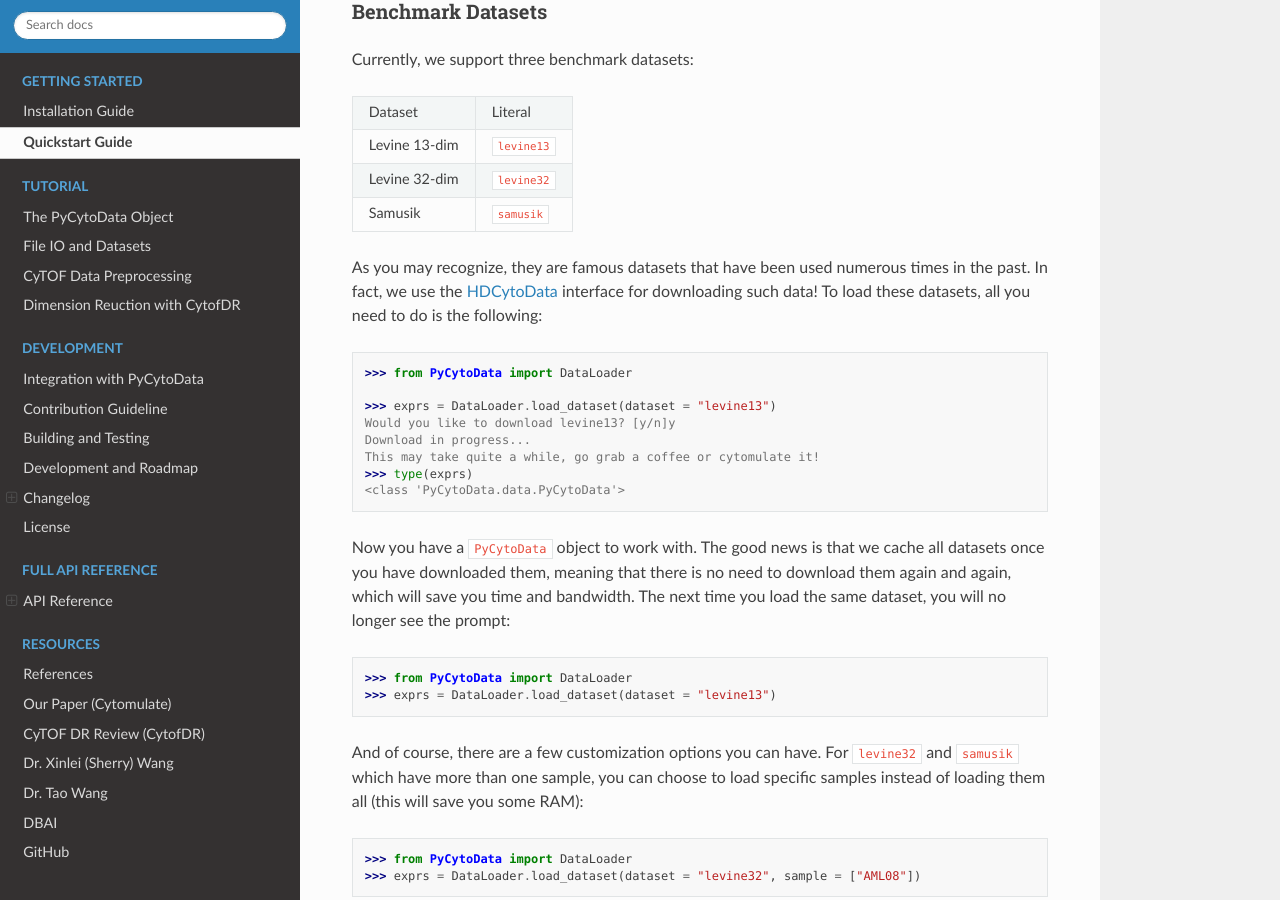
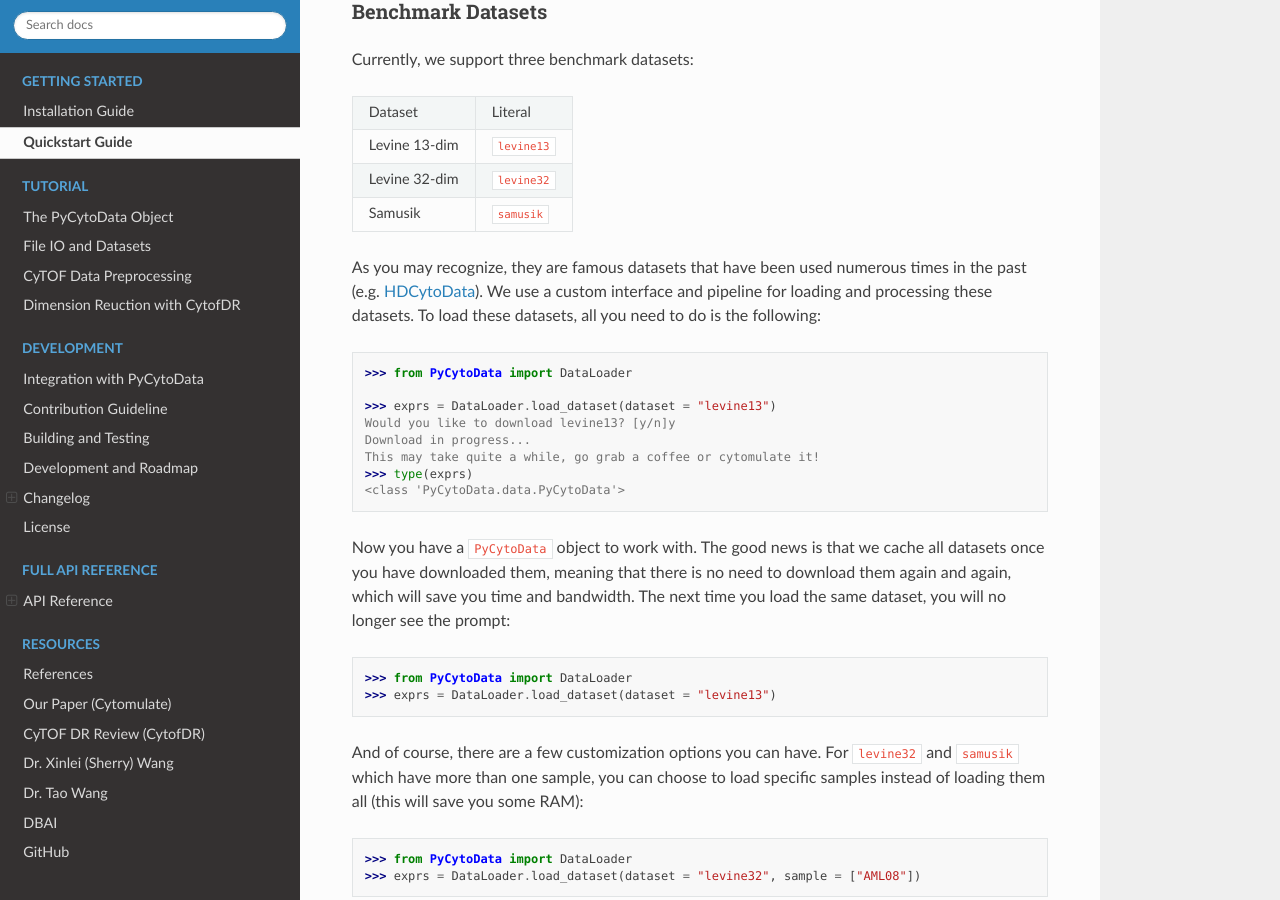
Before and after one commit to kevin931/PyCytoData, a Sphinx documentation site: the page built from docs/source/quickstart.rst, in a window 1280 px wide and 900 px high, scrolled down 509 px. Built offline with Sphinx 7.4.7 and the Read the Docs theme 3.1.0, drawn with Linux system fonts in a browser that asks for light colours.

Commit message:
Fix Issue [DOCUMENTATION] Update Quickstart Guide on Datasets #16

```diff
--- a/docs/source/quickstart.rst
+++ b/docs/source/quickstart.rst
@@ -34,9 +34,9 @@ Samusik           ``samusik``
 =============== ==================
 
 As you may recognize, they are famous datasets that have been used numerous
-times in the past. In fact, we use the `HDCytoData <https://github.com/lmweber/HDCytoData>`_
-interface for downloading such data! To load these datasets, all you need to do
-is the following:
+times in the past (e.g. `HDCytoData <https://github.com/lmweber/HDCytoData>`_).
+We use a custom interface and pipeline for loading and processing these datasets.
+To load these datasets, all you need to do is the following:
 
 .. code-block:: python
 
--- a/docs/source/references.rst
+++ b/docs/source/references.rst
@@ -59,7 +59,7 @@ Benchmark Datasets
 ********************
 
 If you use the builtin datasets (``levine13``, ``levine32``, ``samusik``), you can cite the following papers
-along with ``HDCytoData``, which serves as the inspiration for this package.
+along with ``HDCytoData``, which serve as the inspiration for this package.
 
 - Weber, L. M., & Soneson, C. (2019). HDCytoData: collection of high-dimensional cytometry benchmark datasets in Bioconductor object formats. F1000Research, 8.
 - Levine et al. (2015). Data-Driven Phenotypic Dissection of AML Reveals Progenitor-like Cells that Correlate with Prognosis. Cell, 162, pp. 184-197.
```
